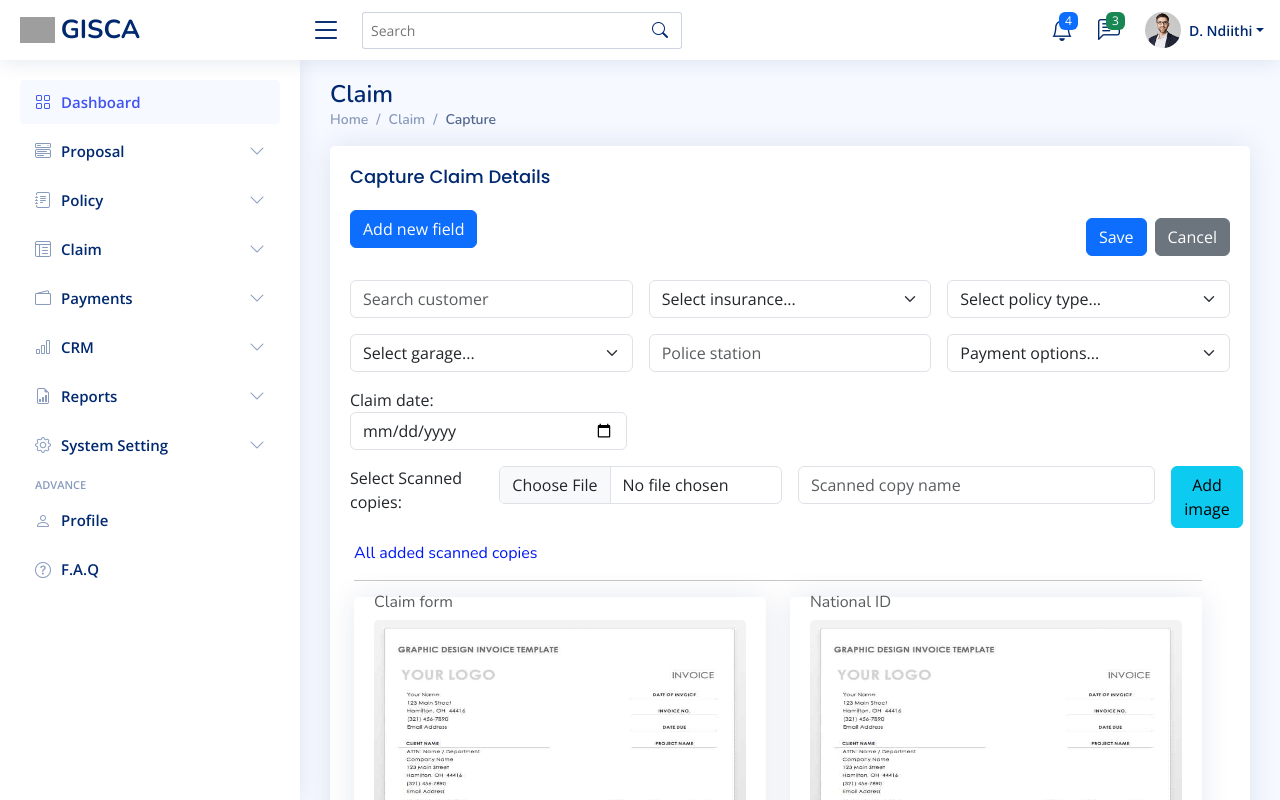
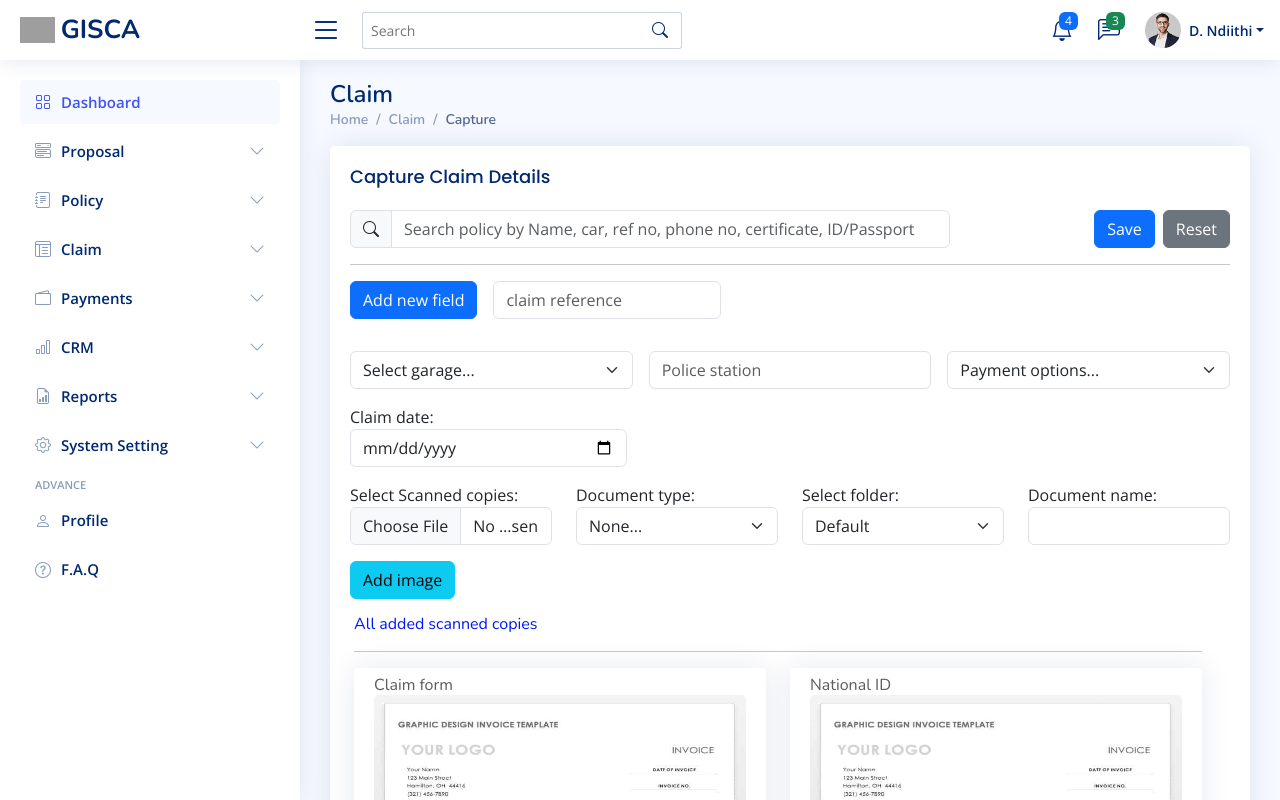
Before and after one commit to General-Insurance-Soft/tchalla, a Next.js app: page /page/claim/capture in a window 1280 px wide. Shown: the top 800 px of the page. Built offline with nearby package versions, Linux system fonts and the light colour scheme; grey boxes are pictures that could not be loaded.

Commit message:
claim form, link to policy

```diff
--- a/app/page/claim/capture/page.js
+++ b/app/page/claim/capture/page.js
@@ -1,7 +1,26 @@
+'use client';
+
+import { useEffect, useRef } from "react";
+
 import DataPointModal from "../../../lib/utils/data_point_modal";
 import Image from 'next/image';
+import NewImageFolder from "../../../lib/utils/new_image_folder";
+
 
 export default function Page() {
+
+    const modalRef = useRef(null);
+
+    const creatNewImageFolder = (event) => {
+
+        if (typeof window !== "undefined" && bootstrap) {
+            if (event.target.value === "new folder") {
+                const modal = new bootstrap.Modal(modalRef.current);
+                modal.show();
+            }
+        }
+    }
+
     return (
         <>
             <div className="pagetitle">
@@ -19,42 +38,40 @@ export default function Page() {
                 <div className="card-body">
                     <h5 className="card-title">Capture Claim Details</h5>
 
-                    <div class="d-flex justify-content-between align-items-center mb-3">
-                        <div>
-                            <button type="button" className="btn btn-primary mb-3" data-bs-toggle="modal"
+                    <div className="d-flex justify-content-start align-items-center mb-3">
+
+                        <div className="flex-grow-1 me-5" style={{ maxWidth: "600px" }}>
+
+                            <div className="input-group">
+                                <span className="input-group-text" id="search-icon">
+                                    <i className="bi bi-search"></i>
+                                </span>
+                                <input id="search" type="text" className="form-control" placeholder="Search policy by Name, car, ref no, phone no, certificate, ID/Passport" aria-label="Search" aria-describedby="search-icon" />
+
+                            </div>
+                        </div>
+
+                        <div className="ms-auto">
+                            <button className="btn btn-primary me-2">Save</button>
+                            <button className="btn btn-secondary">Reset</button>
+                        </div>
+                    </div>
+
+                    <hr />
+
+
+                    <div className="d-flex justify-content-start mb-3">
+                        <div className="">
+                            <button type="button" className="btn btn-primary mb-3 me-3" data-bs-toggle="modal"
                                 data-bs-target="#paneId">Add new field</button>
                         </div>
 
-                        <div>
-                            <button class="btn btn-primary me-2">Save</button>
-                            <button class="btn btn-secondary">Cancel</button>
+                        <div className="">
+                            <input id="claim_tag" type="text" className="form-control" placeholder="claim reference" />
                         </div>
                     </div>
 
                     <form className="row g-3">
-                        <div className="col-md-4">
-                            <input type="text" className="form-control" placeholder="Search customer" />
-                        </div>
-
-                        <div className="col-md-4">
-                            <select id="inputState" className="form-select">
-                                <option defaultValue>Select insurance...</option>
-                                <option>Britam</option>
-                                <option>Old mutual</option>
-                                <option>Jubilee</option>
-                                <option>CIC</option>
-                            </select>
-                        </div>
-
-                        <div className="col-md-4">
-                            <select id="inputState" className="form-select">
-                                <option defaultValue>Select policy type...</option>
-                                <option>Fire/Bulgary</option>
-                                <option>Health</option>
-                                <option>Car</option>
-                                <option>Life insurance</option>
-                            </select>
-                        </div>
 
                         <div className="col-md-4">
                             <select id="inputState" className="form-select">
@@ -88,17 +105,48 @@ export default function Page() {
                         </div>
 
 
-                        <div className="col-md-2">
-                            <label for="img">Select Scanned copies:</label>
+                        {/* upload scanned images */}
+
+                        <div className="col-sm-12">
+                            <div className="row d-flex align-items-end">
+                                <div className="col-md-3">
+                                    <label htmlFor="img">Select Scanned copies:</label>
+                                    <input type="file" id="img" name="img" accept="image/*" className="form-control" />
+                                </div>
+                                <div className="col-md-3">
+                                    <label htmlFor="copyName">Document type:</label>
+                                    <select id="policy" className="form-select">
+                                        <option defaultValue>None...</option>
+                                        <option>ID/Passort</option>
+                                        <option>Proposal</option>
+                                        <option>Accident form</option>
+                                        <option>Policy</option>
+                                        <option>Insurance Certificate</option>
+                                        <option>Insurance Policy</option>
+                                        <option>Medical Report</option>
+                                        <option>Birth Certificate</option>
+                                        <option>Police Abstract</option>
+                                    </select>
+                                </div>
+                                <div className="col-md-3">
+                                    <label htmlFor="copyName">Select folder:</label>
+                                    <select onChange={(event) => creatNewImageFolder(event)} id="policy" className="form-select">
+                                        <option>Default</option>
+                                        <option role="separator" disabled="disabled">─────────────────────────</option>
+                                        <option value="new folder">Create New</option>
+                                    </select>
+                                </div>
+                                <div className="col-md-3">
+                                    <label htmlFor="documentName">Document name:</label>
+                                    <input id="documentName" type="text" className="form-control" />
+                                </div>
+
+                            </div>
                         </div>
-                        <div className="col-md-4">
-                            <input type="file" id="img" name="img" accept="image/*" className="form-control" />
-                        </div>
-                        <div className="col-md-5">
-                            <input type="text" className="form-control" placeholder="Scanned copy name" />
-                        </div>
-                        <div className="col-md-1">
-                            <button type="button" className="btn btn-info">Add image</button>
+                        <div className="col-sm-12">
+                            <div className="col-md-3">
+                                <button type="button" className="btn btn-info mt-2 mt-md-0">Add image</button>
+                            </div>
                         </div>
 
 
@@ -118,7 +166,7 @@ export default function Page() {
                                         <div className="card">
                                             <div className="card-body">
 
-                                                <h6 class="card-subtitle mb-2 text-muted">Claim form</h6>
+                                                <h6 class="card-subtitle mt-2 text-muted">Claim form</h6>
                                                 <Image
                                                     src="/img/receipt_template.jpg"
                                                     // layout="responsive"
@@ -143,7 +191,7 @@ export default function Page() {
                                         <div className="card">
                                             <div className="card-body">
 
-                                                <h6 class="card-subtitle mb-2 text-muted">National ID</h6>
+                                                <h6 class="card-subtitle mt-2 text-muted">National ID</h6>
                                                 <Image
                                                     src="/img/receipt_template.jpg"
                                                     // layout="responsive"
@@ -168,7 +216,7 @@ export default function Page() {
                                         <div className="card">
                                             <div className="card-body">
 
-                                                <h6 class="card-subtitle mb-2 text-muted">KRA Pin</h6>
+                                                <h6 class="card-subtitle mt-2 text-muted">KRA Pin</h6>
                                                 <Image
                                                     src="/img/receipt_template.jpg"
                                                     // layout="responsive"
@@ -193,7 +241,7 @@ export default function Page() {
                                         <div className="card">
                                             <div className="card-body">
 
-                                                <h6 class="card-subtitle mb-2 text-muted">Accident image 1</h6>
+                                                <h6 class="card-subtitle mt-2 text-muted">Accident image 1</h6>
                                                 <Image
                                                     src="/img/receipt_template.jpg"
                                                     // layout="responsive"
@@ -217,7 +265,7 @@ export default function Page() {
                                         <div className="card">
                                             <div className="card-body">
 
-                                                <h6 class="card-subtitle mb-2 text-muted">Accident image 2</h6>
+                                                <h6 class="card-subtitle mt-2 text-muted">Accident image 2</h6>
                                                 <Image
                                                     src="/img/receipt_template.jpg"
                                                     // layout="responsive"
@@ -241,7 +289,7 @@ export default function Page() {
                                         <div className="card">
                                             <div className="card-body">
 
-                                                <h6 class="card-subtitle mb-2 text-muted">Accident image 3</h6>
+                                                <h6 class="card-subtitle mt-2 text-muted">Accident image 3</h6>
                                                 <Image
                                                     src="/img/receipt_template.jpg"
                                                     // layout="responsive"
@@ -261,7 +309,6 @@ export default function Page() {
 
                                 </div>
 
-
                             </div>
                         </div>
 
@@ -280,6 +327,9 @@ export default function Page() {
 
                 </div>
             </div>
+
+            <NewImageFolder modalRefVar={modalRef} />
+
         </>
     );
 }
```
